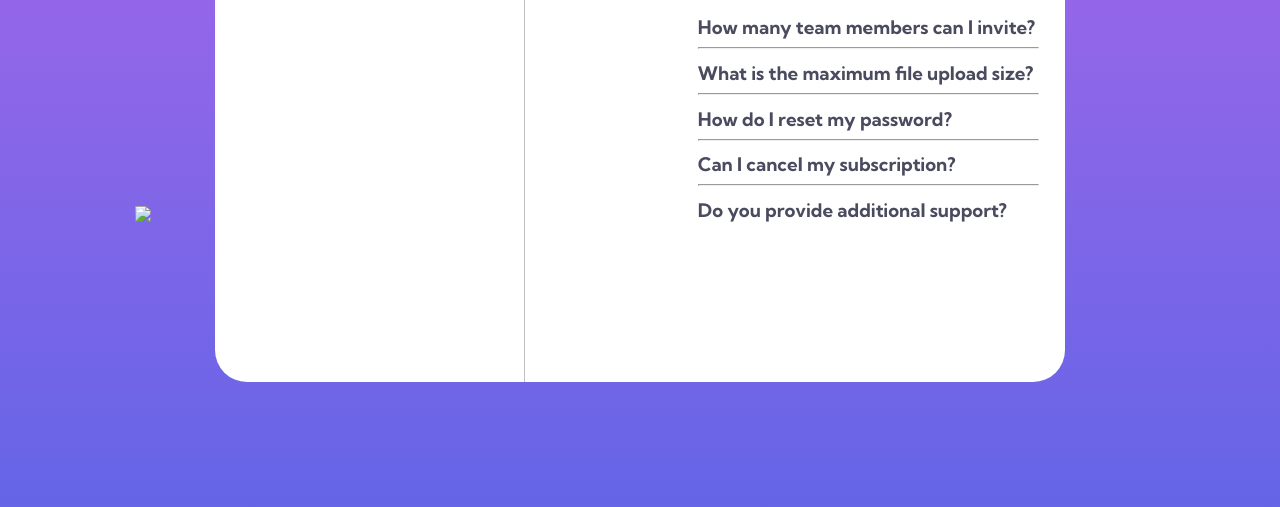
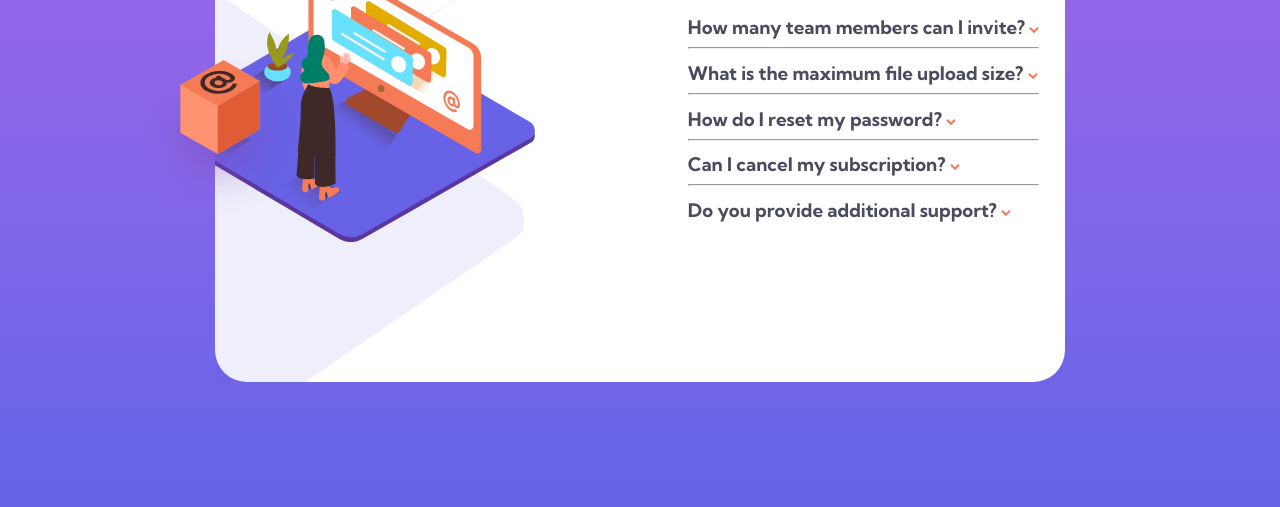
Before and after one commit to rpad88/Newbie-FAQ, a plain HTML site: page index.html in a window 1280 px wide. Shown: the part 293-800 px from the top of the page. Drawn offline with Linux system fonts and the light colour scheme; the site is published under a folder, as on GitHub Pages, so addresses that start at the root find nothing.

Commit message:
Update index.html

```diff
--- a/index.html
+++ b/index.html
@@ -6,7 +6,7 @@
 
     <link rel="preconnect" href="https://fonts.gstatic.com">
     <link href="https://fonts.googleapis.com/css2?family=Kumbh+Sans:wght@400;700&display=swap" rel="stylesheet">
-    <link rel="shortcut icon" href="/img/favicon-32x32.png" type="image/x-icon">
+    <link rel="shortcut icon" href="./img/favicon-32x32.png" type="image/x-icon">
     <link rel="stylesheet" href="estilo.css">
 
     <title>FAQ - Frequently Asked Questions</title>
@@ -17,16 +17,16 @@
     <div class="container">
 
         <div class="leftSide">
-            <img src="/img/bg-pattern-mobile.svg" class="shadow_mobile"  >
-            <img src="/img/illustration-woman-online-mobile.svg" class="woman_mobile" >
+            <img src="./img/bg-pattern-mobile.svg" class="shadow_mobile"  >
+            <img src="./img/illustration-woman-online-mobile.svg" class="woman_mobile" >
 
             <div class="imgDesktop">
-                <img src="/img/bg-pattern-desktop.svg" id="bgDesktop">
-                <img src="/img/illustration-woman-online-desktop.svg" id="womanDesktop">
+                <img src="./img/bg-pattern-desktop.svg" id="bgDesktop">
+                <img src="./img/illustration-woman-online-desktop.svg" id="womanDesktop">
             </div>
 
             <div class="imgOverflow">
-                <img src="/img/illustration-box-desktop.svg" class="box_desktop">
+                <img src="./img/illustration-box-desktop.svg" class="box_desktop">
             </div>
         </div>
 
@@ -38,29 +38,29 @@
 
             <h3>
                 How many team members can I invite?
-                <a href=""><img src="/img/icon-arrow-down.svg" alt=""></a>
+                <a href=""><img src="./img/icon-arrow-down.svg" alt=""></a>
             </h3>
             <hr>
             <h3>
                 What is the maximum file upload size?
-                <a id="toggle"><img src="/img/icon-arrow-down.svg" alt=""></a>
+                <a id="toggle"><img src="./img/icon-arrow-down.svg" alt=""></a>
                 <p class="hide">No more than 2GB. All files in your account must fit yout allotted storage space</p>
             </h3>
             <hr>
             <h3>
                 How do I reset my password?
-                <a class="clicker"><img src="/img/icon-arrow-down.svg" alt=""></a>
+                <a class="clicker"><img src="./img/icon-arrow-down.svg" alt=""></a>
                 <p class="hide">You can reset the password at my account. Or maybe you can search at Google to find another way.</p>
             </h3>
             <hr>
             <h3>
                 Can I cancel my subscription?
-                <a href=""><img src="/img/icon-arrow-down.svg" alt=""></a>
+                <a href=""><img src="./img/icon-arrow-down.svg" alt=""></a>
             </h3>
             <hr>
             <h3>
                 Do you provide additional support?
-                <a href=""><img src="/img/icon-arrow-down.svg" alt=""></a>
+                <a href=""><img src="./img/icon-arrow-down.svg" alt=""></a>
 
             </h3>
 
```
